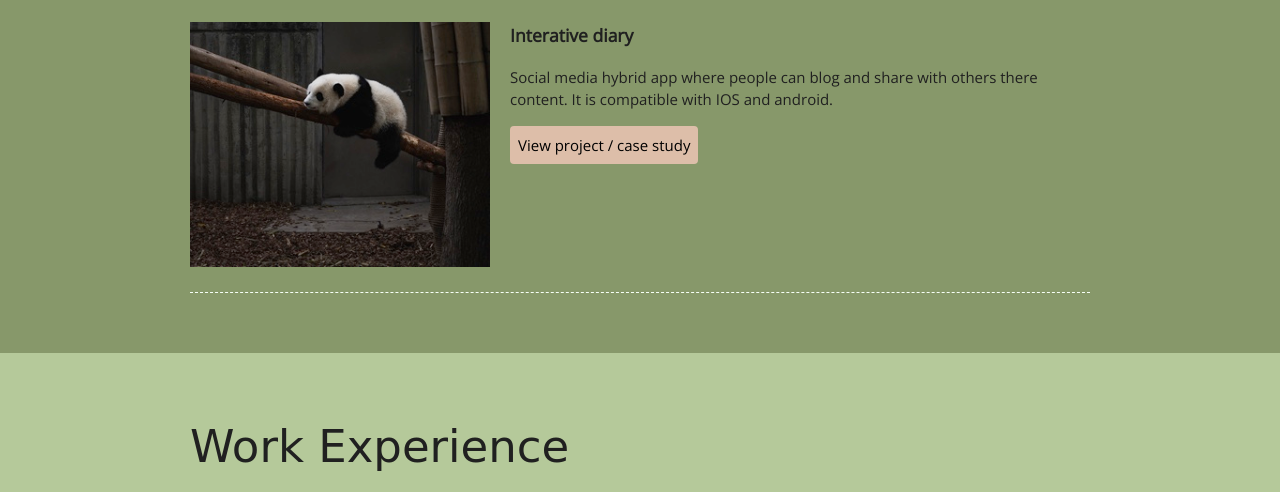
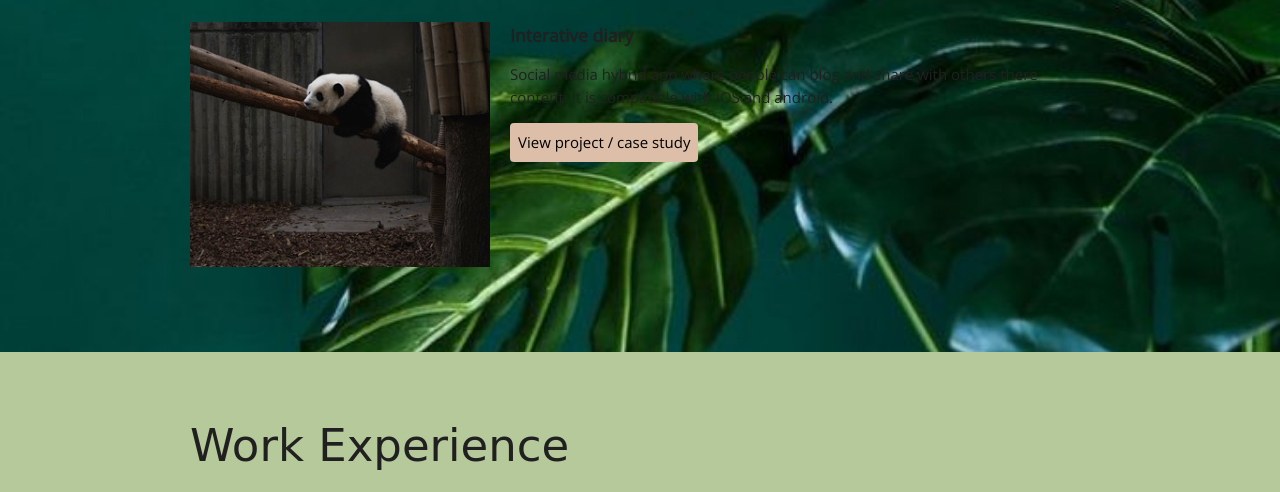
Before and after one commit to timanese/personal-Portfolio, a plain HTML site: page index.html in a window 1280 px wide. Shown: the part 1619-2111 px from the top of the page. Drawn offline with nearby package versions, Linux system fonts and the light colour scheme; a web font is replaced by a local one.

Commit message:
adding changes

```diff
--- a/css/style.css
+++ b/css/style.css
@@ -54,9 +54,30 @@ h1, h2 {
     font-weight: 400 /*normal*/
 }
 .content-wrap {
-    width: 900px;
+    max-width: 900px;
+    width: 85%;
     margin: 0 auto;
     padding: 60px 0; /* allowed for the background to fill up screen */
+}
+h3 {
+    margin: 0;
+}
+/*
+These are sibling combinator selectors */
+.item-details h3 + p {
+    font-style: italic;
+}
+.item-details h3 ~ p {
+    margin: 0;
+}
+/* This is so that everything with the class divider and all the children sections will have a bottom border */
+.divider > section {
+    border-bottom: 1px dashed #F7FFF7;
+    padding: 25px 0; /* 25px on top and bottom and 0 on the left and right*/
+}
+/* This is so that the last element section will not have a border */
+.divider > section:last-of-type {
+    border-bottom: none;
 }
 
 
@@ -78,6 +99,9 @@ header {
 ----------------------------------*/
 .projects {
     background: #87986A;
+    background-image: url(../images/greenbackground3.jpg);
+    background-size: cover;
+    background-position: top right;
 }
 .projects .btn {
     background: #DDBEA9;
@@ -92,8 +116,6 @@ header {
 
 .project-item {
     overflow: hidden;
-    border-bottom: 1px dashed #F7FFF7;
-    padding: 25px 0; /* 25px on top and bottom and 0 on the left and right*/
 }
 .project-item img {
     float: left;
--- a/index.html
+++ b/index.html
@@ -25,7 +25,7 @@
 
       <!-- ********************  PROJECTS / PORTFOLIO  ********************* -->
       <section class = "projects">
-          <div class="content-wrap">
+          <div class="content-wrap divider">
             <h2>Featured Projects</h2>
             <p>View selected projects below. More information can be found at <a href="https://github.com/timanese">my github</a>.</p>
 
@@ -60,7 +60,7 @@
 
       <!-- ***********************  WORK EXPERIENCE  *********************** -->
       <section class = "work-experience">
-          <div class="content-wrap">
+          <div class="content-wrap item-details divider">
             <h2>Work Experience</h2>
 
             <!-- Copy this whole <section> block to add more jobs. -->
@@ -148,7 +148,7 @@
 
       <!-- ******************  EDUCATION & CERTIFICATIONS ****************** -->
       <section class = "education">
-          <div class="content-wrap">
+          <div class="content-wrap item-details">
             <h2>Education</h2>
 
             <!-- Copy this whole <section> block to add more schools. -->
```
Also changed, not shown: images/greenbackground.jpg (added), images/greenbackground2.jpg (added), images/greenbackground3.jpg (added), images/plantbackground.jpg (added).
